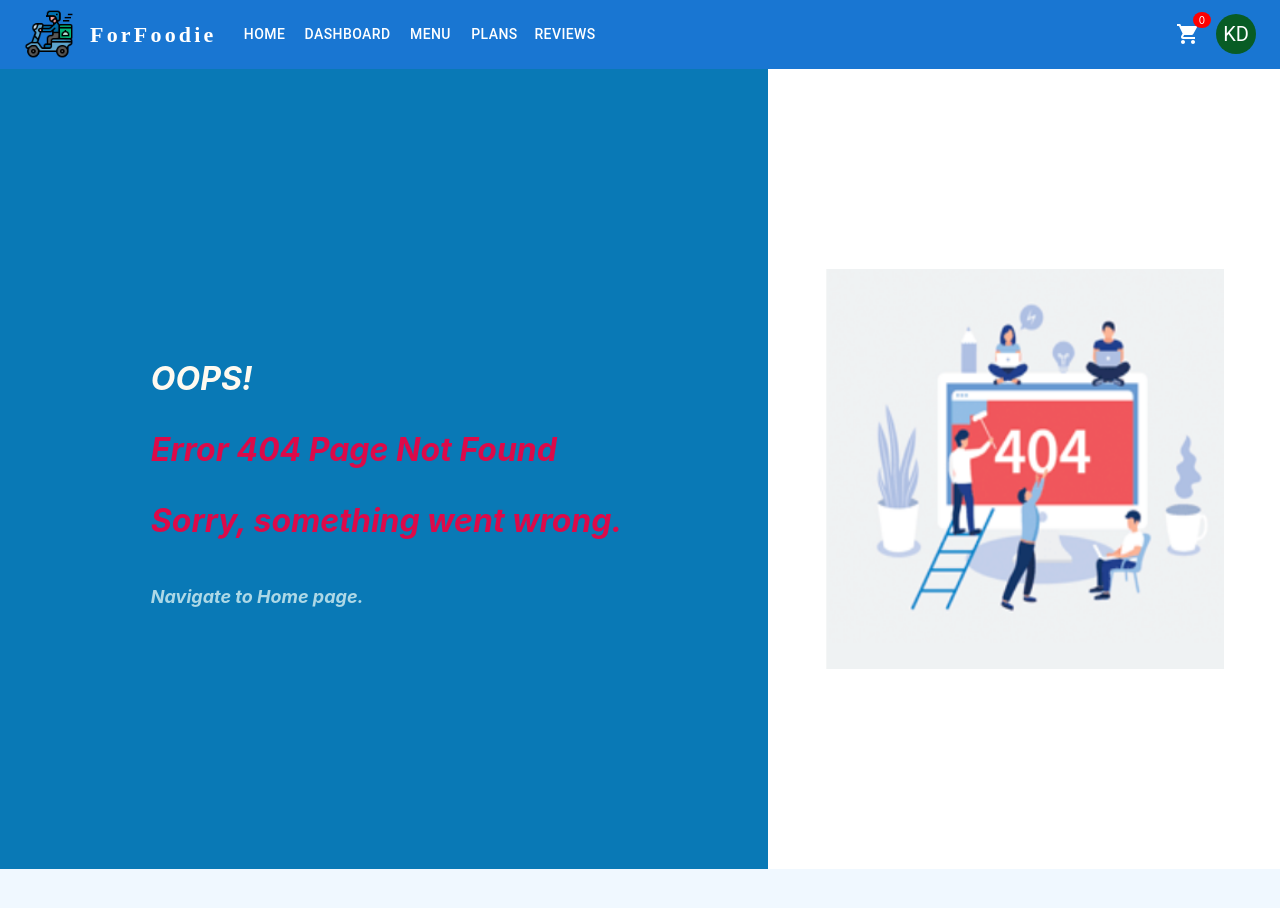
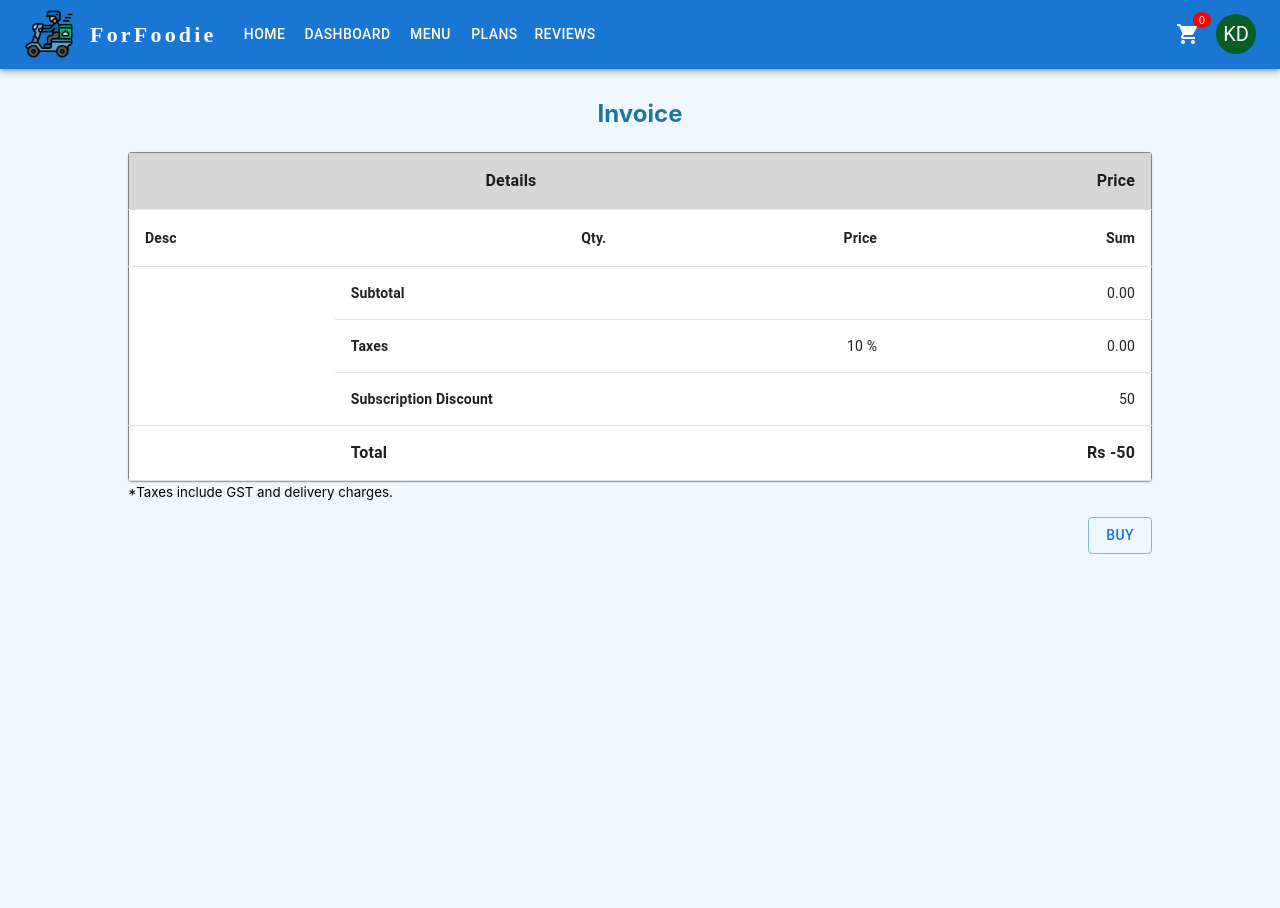
Before and after one commit to harshit-01/Food-delivery-app-using-Next.js, a Next.js app: page /Cart in a window 1280 px wide. Before the commit this address had no page. Shown: the top 908 px of the page. Before the commit the page ends 869 px from the top, so only its background shows below. Built offline with nearby package versions, Linux system fonts and the light colour scheme.

Commit message:
Cart Page changes

```diff
--- a/components/Navbar.jsx
+++ b/components/Navbar.jsx
@@ -18,12 +18,14 @@ import styles from '../styles/main.module.scss'
 import Stack from '@mui/material/Stack';
 import Link from 'next/link'
 import ShoppingCartIcon from '@mui/icons-material/ShoppingCart';
+import {useRouter} from 'next/router';
 
 const pages = ['Home','Dashboard','Menu','Plans','Reviews'];
 const settings = ['Profile','Dashboard','Groceries','Logout'];
 
 const Navbar = ({logout,cartItem,setCartItem}) => {
   console.log(cartItem)
+  const router = useRouter();
   const [anchorElNav, setAnchorElNav] = React.useState(null);
   const [anchorElUser, setAnchorElUser] = React.useState(null);
 
@@ -133,7 +135,7 @@ const Navbar = ({logout,cartItem,setCartItem}) => {
             >
               {pages.map((page) => (
                 <MenuItem key={page} onClick={handleCloseNavMenu}>
-                    {console.log(page)}
+                    {/* {console.log(page)} */}
                   <Link href= {page !== 'Home'? `/${page}`:'/'}>
                     <Typography textAlign="center">{page}</Typography>
                   </Link>
@@ -173,7 +175,9 @@ const Navbar = ({logout,cartItem,setCartItem}) => {
               </Button>
             ))}
           </Box>
-          <div style={{position:"relative",display:"flex",justifyContent:"center",alignItems:"center",cursor:"pointer"}}>
+          <div style={{position:"relative",display:"flex",justifyContent:"center",alignItems:"center",cursor:"pointer"}} onClick={()=>{
+            router.push('/Cart')
+          }}>
             <ShoppingCartIcon sx={{ mr:2}}>
             </ShoppingCartIcon>
             <div style={{
--- /dev/null
+++ b/pages/Cart/index.js
@@ -0,0 +1,135 @@
+import * as React from 'react';
+import Table from '@mui/material/Table';
+import TableBody from '@mui/material/TableBody';
+import TableCell from '@mui/material/TableCell';
+import TableContainer from '@mui/material/TableContainer';
+import TableHead from '@mui/material/TableHead';
+import TableRow from '@mui/material/TableRow';
+import Paper from '@mui/material/Paper';
+import Button from '@mui/material/Button';
+import Link from 'next/link'
+
+
+export default function Cart() {
+    const [billContent,setBillContent] = React.useState([]);
+    React.useEffect(() => {
+        // Perform localStorage action
+        if (typeof window !== "undefined") {
+          if(localStorage.getItem("name")){
+            setBillContent(JSON.parse(localStorage.getItem("name")));
+          }
+        }
+    }, [])
+    const TAX_RATE = 0.10;
+    function ccyFormat(num) {
+        return `${num.toFixed(2)}`;
+    }
+    function ccyFormatTotal(num) {
+        localStorage.setItem("TotalPayment",JSON.stringify(num.toFixed(2)- 50))
+        return `${num.toFixed(2)}`- 50;
+    }
+
+    function priceRow(qty, unit) {
+        return qty * unit;
+    }
+
+    function createRow(desc, qty=1, unit = 200) {
+        const price = priceRow(qty, unit);
+        return { desc, qty, unit, price };
+    }
+
+    function subtotal(items) {
+        return items.map(({ price }) => price).reduce((sum, i) => sum + i, 0);
+    }
+    let rows = [];
+    console.log(billContent.length)
+    if(billContent?.length > 0) {
+        let a = [];
+        a= billContent.reduce((arr,cnt)=>{
+            return arr[cnt.dish] =  ++arr[cnt.dish] || 1,arr
+        },[])
+        let temp = [];
+        for (let i=0;i<billContent?.length;i++){
+            let g=0;
+            for(let j=0;j<temp?.length;j++){
+                if(temp[j]?.dish == billContent[i].dish){
+                    g=1;
+                    break;
+                }
+            }
+            if(g==0){
+                temp.push(billContent[i]);
+            }
+        }
+        temp.map((val)=>{
+            // debugger;
+            let c = val.dish;
+            rows.push(createRow(val.dish, a[c],val.price));
+         })
+    }
+
+    const invoiceSubtotal = subtotal(rows);
+    const invoiceTaxes = TAX_RATE * invoiceSubtotal;
+    const invoiceTotal = invoiceTaxes + invoiceSubtotal;
+    return (
+    <div style={{margin:"auto",marginTop:"30px",width:"80%",height:"105vh"}}>
+        <p style={{textAlign:"center",fontSize:"24px",fontWeight:"bold",color:"rgb(27, 118, 160)"}}>Invoice</p>
+        <TableContainer component={Paper}>
+        <Table sx={{ minWidth: 700,border:"1px solid gray" }} aria-label="spanning table">
+            <TableHead>
+            <TableRow sx={{backgroundColor:"rgb(214, 214, 214)"}}>
+                <TableCell align="center" colSpan={3} sx={{ fontWeight:"bold",fontSize:"16px"}}>
+                Details
+                </TableCell>
+                <TableCell align="right" sx={{ fontWeight:"bold",fontSize:"16px"}}>Price</TableCell>
+            </TableRow>
+            <TableRow>
+                <TableCell sx={{ fontWeight:"bold",fontSize:"14px"}}>Desc</TableCell>
+                <TableCell align="right" sx={{ fontWeight:"bold",fontSize:"14px"}}>Qty.</TableCell>
+                <TableCell align="right" sx={{ fontWeight:"bold",fontSize:"14px"}}>Price</TableCell>
+                <TableCell align="right" sx={{ fontWeight:"bold",fontSize:"14px"}}>Sum</TableCell>
+            </TableRow>
+            </TableHead>
+            <TableBody>
+            {rows.map((row) => (
+                <TableRow key={row.desc}>
+                <TableCell>{row.desc}</TableCell>
+                <TableCell align="right">{row.qty}</TableCell>
+                <TableCell align="right">{row.unit}</TableCell>
+                <TableCell align="right">{ccyFormat(row.price)}</TableCell>
+                </TableRow>
+            ))}
+
+            <TableRow>
+                <TableCell rowSpan={3} />
+                <TableCell colSpan={2} sx={{ fontWeight:"bold",fontSize:"14px"}}>Subtotal</TableCell>
+                <TableCell align="right">{ccyFormat(invoiceSubtotal)}</TableCell>
+            </TableRow>
+            <TableRow>
+                <TableCell sx={{ fontWeight:"bold",fontSize:"14px"}}>Taxes</TableCell>
+                <TableCell align="right">{`${(TAX_RATE * 100).toFixed(0)} %`}</TableCell>
+                <TableCell align="right">{ccyFormat(invoiceTaxes)}</TableCell>
+            </TableRow>
+            <TableRow>
+                <TableCell colSpan={2} sx={{ fontWeight:"bold",fontSize:"14px"}}>Subscription Discount</TableCell>
+                <TableCell align="right">50</TableCell>
+            </TableRow>
+            <TableRow>
+                <TableCell rowSpan={3} />
+                <TableCell colSpan={2} sx={{ fontWeight:"bold",fontSize:"16px"}}>Total</TableCell>
+                <TableCell align="right" sx={{ fontWeight:"bold",fontSize:"16px"}}>Rs {ccyFormatTotal(invoiceTotal)}</TableCell>
+            </TableRow>
+            </TableBody>
+        </Table>
+        </TableContainer>
+        <small>*Taxes include GST and delivery charges.</small><br/>
+        <div style={{width:"100%",textAlign: 'right'}}>
+            <Link href="/Payment/Order">
+                <Button variant="outlined" sx={{mt:2,mb:2,fontSize:"14px"}}>
+                        Buy
+                </Button>
+            </Link>
+        </div>
+    </div>
+  );
+}
--- a/pages/Menu/[id].jsx
+++ b/pages/Menu/[id].jsx
@@ -78,6 +78,7 @@ export default function Item({cartVal}){
             if(a == 1 || item.length === 0){
                 const x = {
                     name : val.name,
+                    price : val.price,
                     dish : foodItem.name
                 }
                 item.unshift(x);
@@ -163,6 +164,11 @@ export default function Item({cartVal}){
                         }
                         </div>
                 </div>
+                <div style={{width: '100%',textAlign: 'center'}}>
+                    <Button variant="outlined" color="success" onClick={()=>{
+                        router.push('/Cart')
+                    }}>Show Cart</Button>
+                </div>
             </div>
         </div>
     )
--- a/pages/Plans/index.js
+++ b/pages/Plans/index.js
@@ -9,6 +9,7 @@ import styles from '../../styles/dashboard_cards.module.scss';
 import Chip from '@mui/material/Chip';
 import Button from '@mui/material/Button';
 import Link from 'next/link'
+
 
 
 const Item = styled(Paper)(({ theme }) => ({
```
Also changed, not shown: pages/Payment/[paymentType].js (+25 -10 lines), styles/menu.module.scss (+8 -1 lines).
